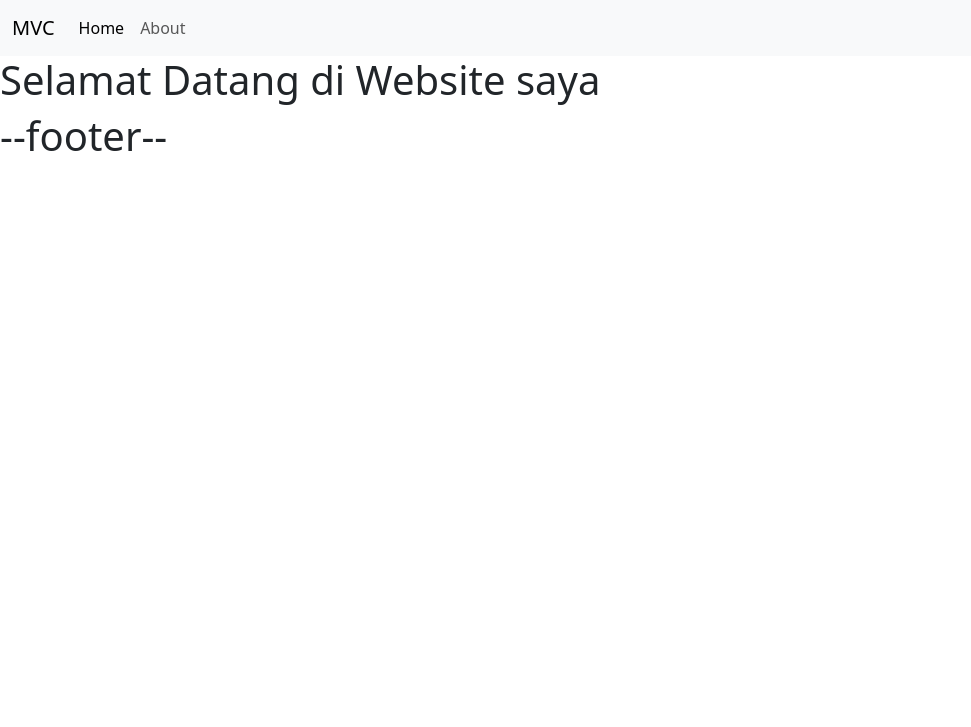
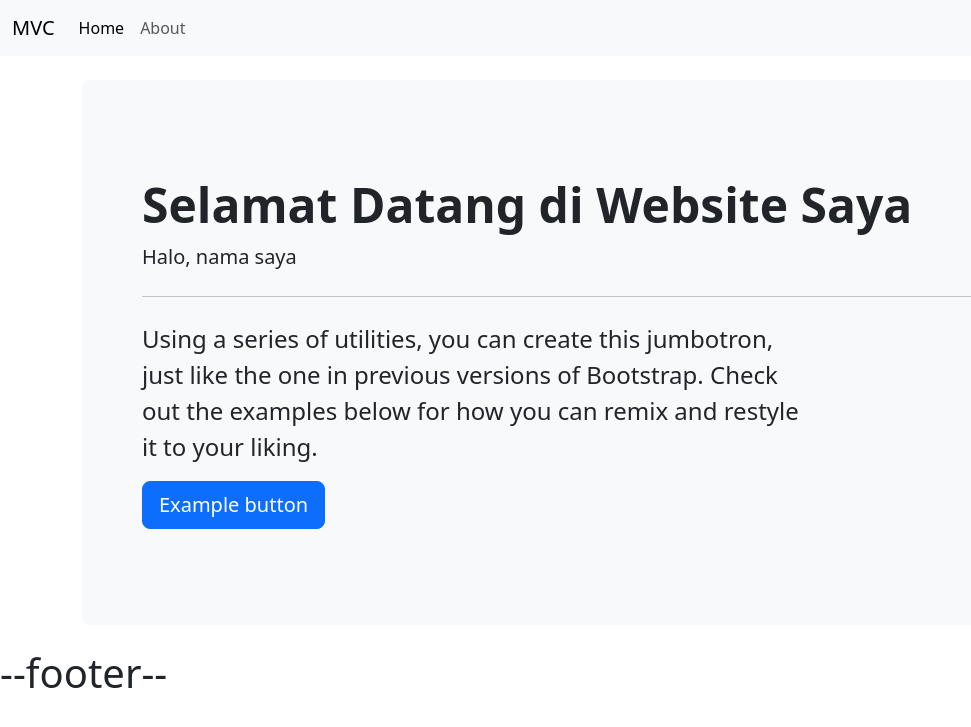
Before and after one commit to Aclaputra/phpmvc, a PHP site: the page made by app/views/home/index.php in a window 1280 px wide. Shown: the top 727 px of the page, without its empty margins (0-971 px from the left). Run offline with PHP 8.4, Linux system fonts and the light colour scheme; the template is opened without the code that fills it, so the values that code supplies are empty; some libraries are stand-ins or nearby versions.

Commit message:
added container & jumbotron

```diff
--- a/app/views/home/index.php
+++ b/app/views/home/index.php
@@ -1,3 +1,12 @@
 
-
-    <h1>Selamat Datang di Website saya</h1>
+<div class="container">
+    <div class="p-5 mb-4 bg-light rounded-3 mt-4">
+      <div class="container-fluid py-5">
+        <h1 class="display-5 fw-bold">Selamat Datang di Website Saya</h1>
+        <p class="lead">Halo, nama saya <?= $data['nama'] ?></p>
+        <hr class="my-4">
+        <p class="col-md-8 fs-4">Using a series of utilities, you can create this jumbotron, just like the one in previous versions of Bootstrap. Check out the examples below for how you can remix and restyle it to your liking.</p>
+        <button class="btn btn-primary btn-lg" type="button">Example button</button>
+      </div>
+    </div>
+</div>
```
